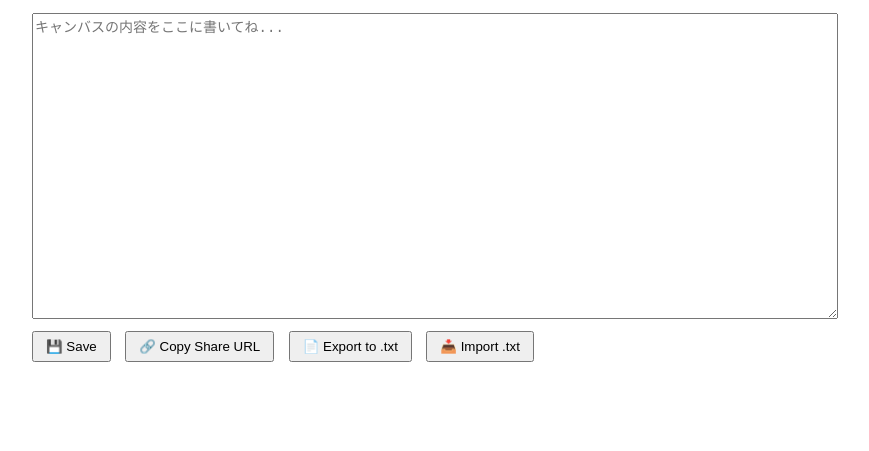
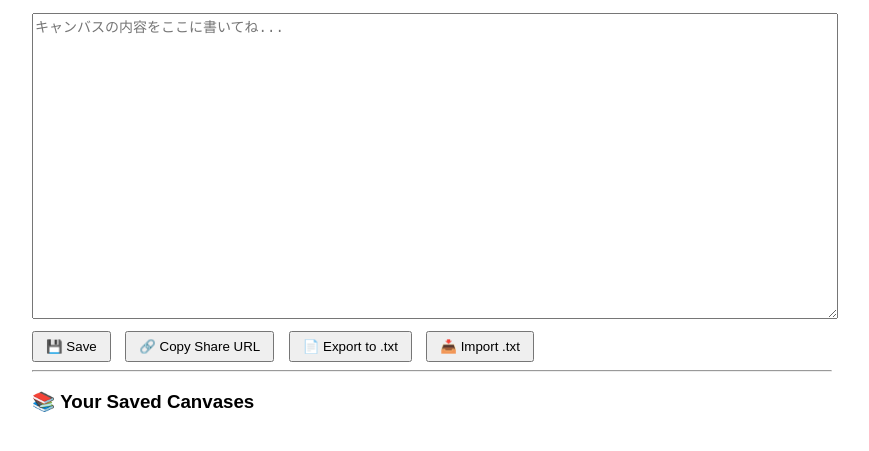
Before and after one commit to poeeeen/my-canvas-app, a plain HTML site: page index.html in a window 1280 px wide. Shown: the part 139-590 px from the top of the page, without its empty margins (208-1077 px from the left). Drawn offline with Linux system fonts and the light colour scheme.

Commit message:
Update index.html

```diff
--- a/index.html
+++ b/index.html
@@ -37,5 +37,9 @@
     <input type="file" id="fileInput" style="display:none" onchange="importFromTxt()" />
     <button onclick="document.getElementById('fileInput').click()">📥 Import .txt</button>
   </div>
+  <hr />
+<h3>📚 Your Saved Canvases</h3>
+<ul id="canvas-list"></ul>
+
 </body>
 </html>
```
